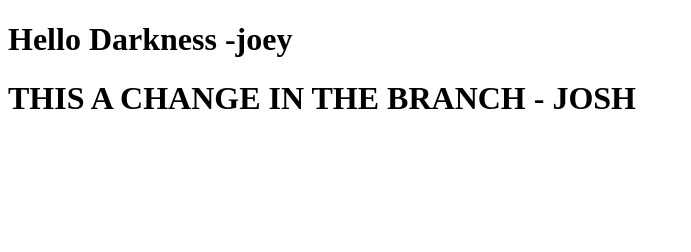
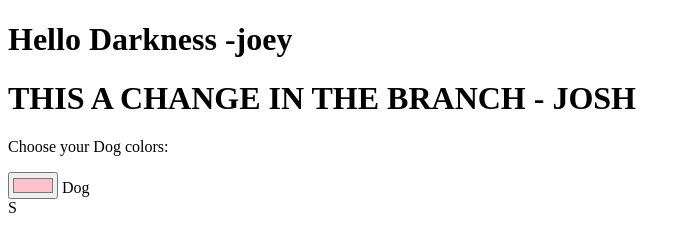
Before and after one commit to jchin11/project-1, a plain HTML site: page index.html in a window 1280 px wide. Shown: the whole page, without its empty margins (0-691 px from the left). Drawn offline with Linux system fonts and the light colour scheme.

Commit message:
Update index.html

```diff
--- a/index.html
+++ b/index.html
@@ -8,5 +8,13 @@
 <body>
     <h1>Hello Darkness -joey</h1>
     <h1> THIS A CHANGE IN THE BRANCH - JOSH</h1>
+
+    <p>Choose your Dog colors:</p>
+
+    <div>
+        <input type="color" id="head" name="dog" value="#FFC0CB" />
+        <label for="dog">Dog</label>
+    </div>
+
 </body>
-</html>
+</html>S
```
